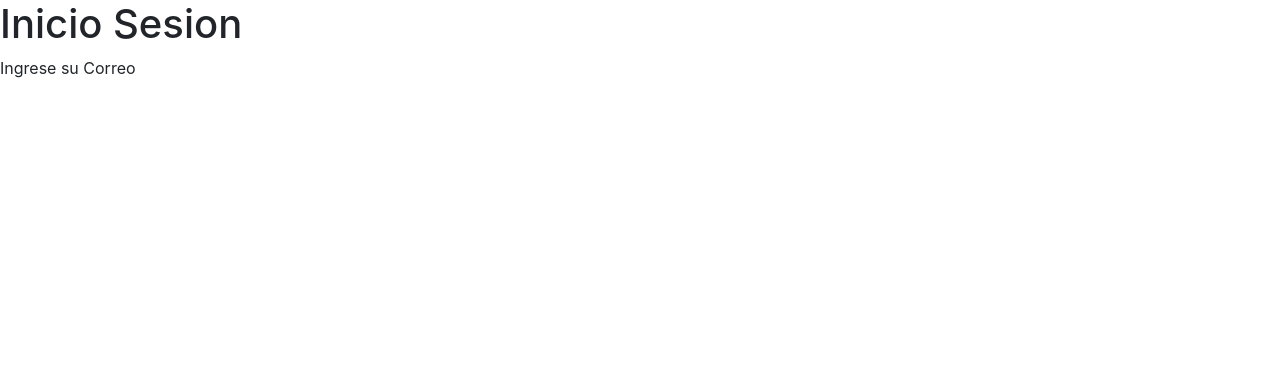
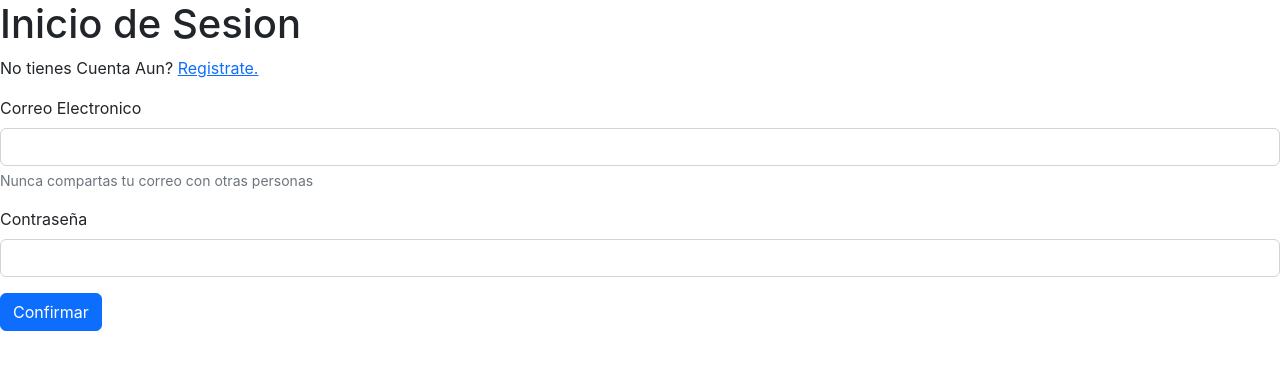
Before and after one commit to AcostaF2001/Proyecto, a React (Create React App) app: page /Login in a window 1280 px wide. Shown: the top 370 px of the page. Built offline with nearby package versions, Linux system fonts and the light colour scheme; no server answers.

Commit message:
Correo y Contraseña
afafasfda

```diff
--- a/src/App.js
+++ b/src/App.js
@@ -3,6 +3,7 @@ import { Route, Routes } from "react-router-dom";
 import { Componenthome } from "./Componentes/Componentehome";
 import { Componentlogin } from "./Componentes/Componentelogin";
 import { AuthContextProvider } from "./Componentes/Firebase/GoogleAuth";
+import { AuthContextProvider2}  from "./Componentes/Firebase/CorreoAuth";
 import { Logincorreo } from "./Componentes/logincorreo";
 import { Registrocorreo } from "./Componentes/Registrocorreo";
 
@@ -11,13 +12,14 @@ import { Registrocorreo } from "./Componentes/Registrocorreo";
     return(
         <div>
             <AuthContextProvider>
+                <AuthContextProvider2>
                     <Routes>
                         <Route path="/" element={<Componentlogin/>}/>
                         <Route path="/home" element={<Componenthome/>}/>
                         <Route path="/Login" element={<Logincorreo/>}/>
                         <Route path="/Registro" element={<Registrocorreo/>}/>
-
                     </Routes>
+                </AuthContextProvider2>
             </AuthContextProvider>
 
         </div>
--- /dev/null
+++ b/src/Componentes/Firebase/CorreoAuth.js
@@ -0,0 +1,25 @@
+import { createContext, useState,useContext } from "react";
+import {createUserWithEmailAndPassword,signInWithEmailAndPassword,signOut,onAuthStateChanged} from 'firebase/auth'
+import { auth } from "./Config";
+
+const UserContext2 = createContext();
+
+export const AuthContextProvider2=({children})=>{
+    const createUser2=(email,password) =>{
+        return createUserWithEmailAndPassword(auth,email,password)
+    };
+
+    const signIn = (email,password) =>{
+        return signInWithEmailAndPassword(auth,email,password)
+    };
+
+    return(
+        <UserContext2.Provider value={{createUser2, signIn }} >
+             {children}
+        </UserContext2.Provider>
+    )
+}
+
+export const UserAuth2=() =>{
+    return useContext(UserContext2)
+}
--- a/src/Componentes/Registrocorreo.jsx
+++ b/src/Componentes/Registrocorreo.jsx
@@ -1,7 +1,50 @@
+import { UserAuth2 } from './Firebase/CorreoAuth';
 import React from 'react'
+import { Link, useNavigate } from 'react-router-dom'
+import { useState } from 'react';
+import { async } from '@firebase/util';
 
 export const Registrocorreo=()=> {
-  return (
-    <h1>goku</h1>
-  )
+
+
+
+    const [email,setEmail] = useState('');
+    const [password,setPassword] = useState('');
+    const [error,setError] = useState('');
+    const {createUser2} = UserAuth2();
+    const navigate= useNavigate();
+
+    const Handlesubmit= async(e)=>{
+      e.preventDefault()
+      setError('')
+      try{
+        await createUser2(email, password)
+        navigate('/home')
+
+      }catch(e){
+        setError(e.message)
+        console.log(e.message)
+      }
+
+
+    }
+
+  return(
+    <>
+        <h1>Registro</h1>
+        <p>Ya tienes una cuenta? <Link to='/Login' className="underline">Inicia Sesion.</Link> </p>
+        <form onSubmit={Handlesubmit}>
+        <div className="mb-3">
+            <label for="exampleInputEmail1" className="form-label">Correo Electronico</label>
+            <input onChange={(e)=> setEmail(e.target.value)} type="email" className="form-control" id="exampleInputEmail1" aria-describedby="emailHelp"/>
+            <div  id="emailHelp" className="form-text">Nunca compartas tu correo con otras personas</div>
+        </div>
+        <div className="mb-3">
+            <label for="exampleInputPassword1" className="form-label">Contraseña</label>
+            <input onChange={(e)=> setPassword(e.target.value)} type="password" className="form-control" id="exampleInputPassword1"/>
+        </div>
+        <button type="submit" className="btn btn-primary">Confirmar</button>
+        </form>
+    </>
+)
 }
--- a/src/Componentes/logincorreo.jsx
+++ b/src/Componentes/logincorreo.jsx
@@ -1,11 +1,44 @@
 import { useState } from "react"
+import { Link,useNavigate } from "react-router-dom"
+import { UserAuth2 } from './Firebase/CorreoAuth';
 export const Logincorreo=() =>{
+
+
+    const [email,setEmail] = useState('');
+    const [password,setPassword] = useState('');
+    const [error,setError] = useState('');
+    const navigate = useNavigate();
+    const {signIn}=UserAuth2();
+
+
+    const handlesubmit= async(e)=>{
+        e.preventDefault()
+        setError('')
+        try{
+            await signIn(email,password)
+            navigate('/home')
+        }catch(e){
+            setError(e.message)
+            console.log(e.message)
+        }
+    }
 
     return(
         <>
-
-            <h1>Inicio Sesion </h1>
-            <p>Ingrese su Correo</p>
+            <h1>Inicio de Sesion </h1>
+            <p>No tienes Cuenta Aun? <Link to='/Registro' className="underline">Registrate.</Link> </p>
+            <form onSubmit={handlesubmit}>
+            <div className="mb-3">
+                <label for="exampleInputEmail1" className="form-label">Correo Electronico</label>
+                <input onChange={(e)=> setEmail(e.target.value)} type="email" className="form-control" id="exampleInputEmail1" aria-describedby="emailHelp"/>
+                <div id="emailHelp" className="form-text">Nunca compartas tu correo con otras personas</div>
+            </div>
+            <div className="mb-3">
+                <label for="exampleInputPassword1" className="form-label">Contraseña</label>
+                <input onChange={(e)=> setPassword(e.target.value)} type="password" className="form-control" id="exampleInputPassword1"/>
+            </div>
+            <button type="submit" className="btn btn-primary">Confirmar</button>
+            </form>
         </>
     )
 }
```
Lines whose indentation alone changed are shown as unchanged.
